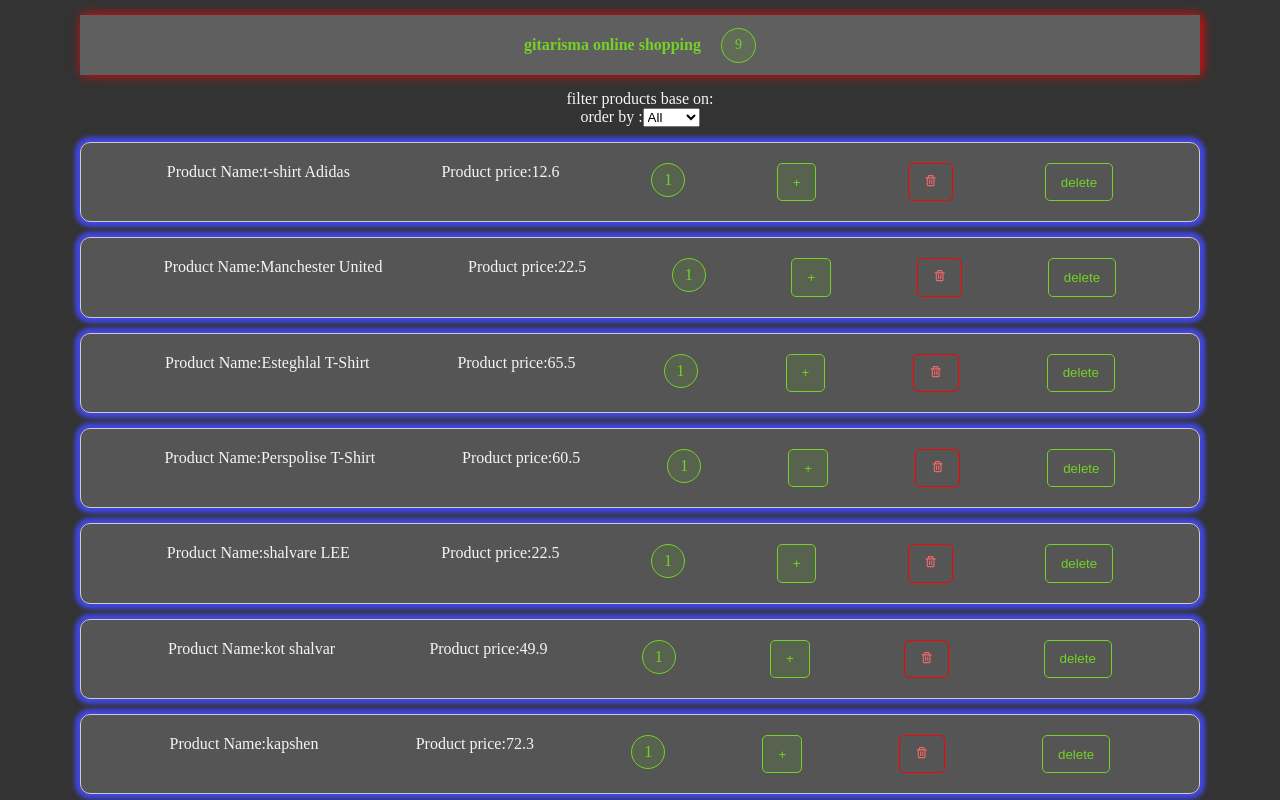
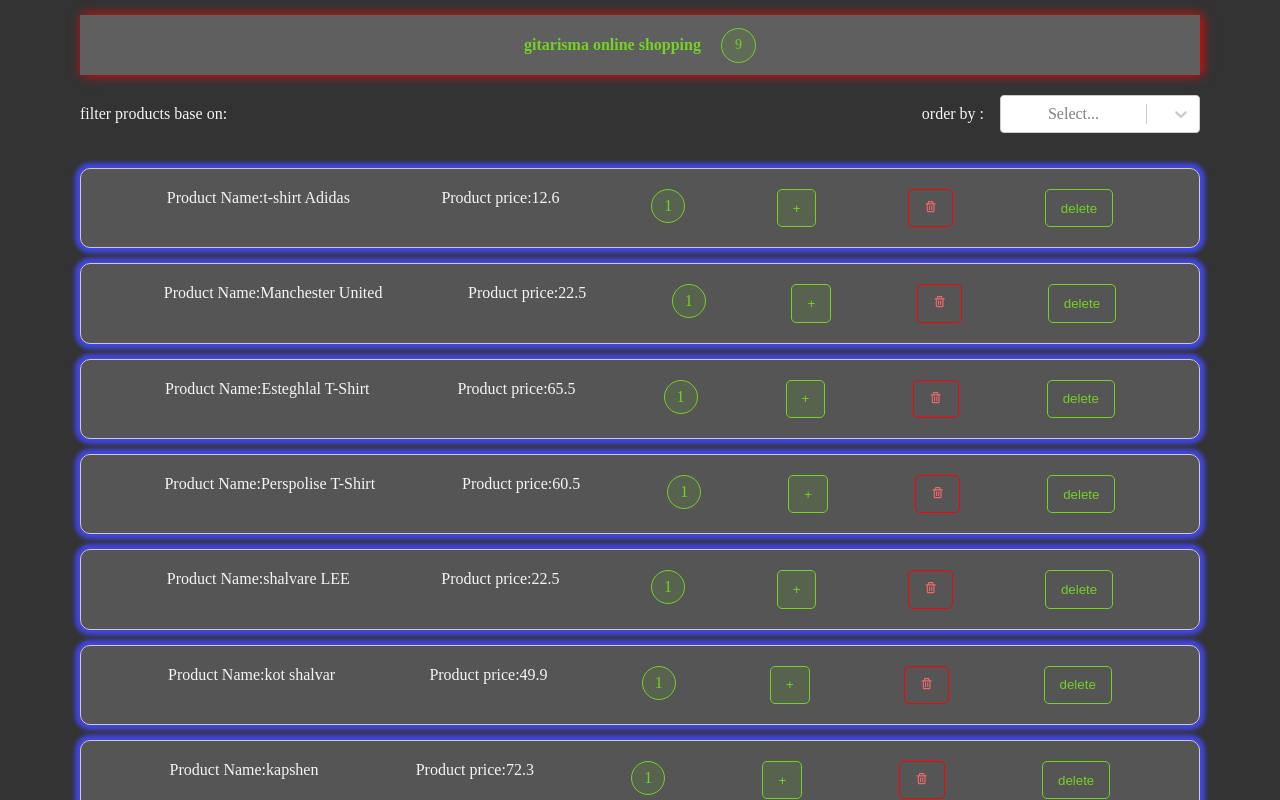
Before and after one commit to salarGholami/first-react-app, a React (Create React App) app: page / in a window 1280 px wide. Shown: the top 800 px of the page. Built offline with nearby package versions, Linux system fonts and the light colour scheme.

Commit message:
use React-select library

```diff
--- a/package.json
+++ b/package.json
@@ -10,6 +10,7 @@
     "react-dom": "^18.2.0",
     "react-icons": "^4.7.1",
     "react-scripts": "5.0.1",
+    "react-select": "^5.7.0",
     "web-vitals": "^2.1.4"
   },
   "scripts": {
--- a/src/comppnent/Filter/Filter.jsx
+++ b/src/comppnent/Filter/Filter.jsx
@@ -1,28 +1,37 @@
 import { useState } from "react";
 import { useProductsActions } from "../Provider/ProductProvider";
+import Select from "react-select";
+import style from "./Filter.module.css";
+
+const options = [
+  { value: "", label: "All" },
+  { value: "S", label: "s" },
+  { value: "M", label: "M" },
+  { value: "XL", label: "XL" },
+  { value: "XXL", label: "XXL" },
+  { value: "XXXL", label: "XXXL" },
+];
 
 const Filter = () => {
   const [value, setValue] = useState("");
   const dispatch = useProductsActions();
 
-  const changeHandler = (e) => {
-    setValue(e.target.value);
-    dispatch({ type: "filter", event: e });
+  const changeHandler = (selectedOption) => {
+    setValue(selectedOption);
+    dispatch({ type: "filter", selectedOption });
   };
 
   return (
-    <div>
+    <div className={style.filter}>
       <p>filter products base on:</p>
-      <div>
-        order by :
-        <select onChange={changeHandler} value={value}>
-          <option value="">All</option>
-          <option value="S">S</option>
-          <option value="M">M</option>
-          <option value="XL">XL</option>
-          <option value="XXL">XXL</option>
-          <option value="XXXL">XXXL</option>
-        </select>
+      <div className={style.selectContainer}>
+        <span>order by :</span>
+        <Select
+          value={value}
+          onChange={changeHandler}
+          options={options}
+          className={style.select}
+        />
       </div>
     </div>
   );
--- /dev/null
+++ b/src/comppnent/Filter/Filter.module.css
@@ -0,0 +1,23 @@
+.filter {
+  display: flex;
+  justify-content: space-between;
+  /* width: 50rem; */
+  align-items: center;
+  margin: 20px 0;
+}
+.select {
+  color: black;
+  width: 200px;
+}
+.select label {
+  background-color: black;
+  width: 200px;
+}
+.selectContainer {
+  display: flex;
+  align-items: center;
+}
+.selectContainer span {
+  display: block;
+  margin-right: 1rem;
+}
--- a/src/comppnent/Provider/ProductProvider.jsx
+++ b/src/comppnent/Provider/ProductProvider.jsx
@@ -46,11 +46,12 @@ const reducer = (state, action) => {
       const fillterProduct = state.filter((p) => p.id !== action.id);
       return fillterProduct;
     case "filter": {
-      if (action.event.target.value === "") {
+      const value = action.selectedOption.value;
+      if (value === "") {
         return productsData;
       } else {
         const updatedProducts = productsData.filter(
-          (p) => p.availablesSize.indexOf(action.event.target.value) >= 0
+          (p) => p.availablesSize.indexOf(value) >= 0
         );
         return updatedProducts;
       }
```
Also changed, not shown: 1 other file (tests, documents, lock files or other folders).
